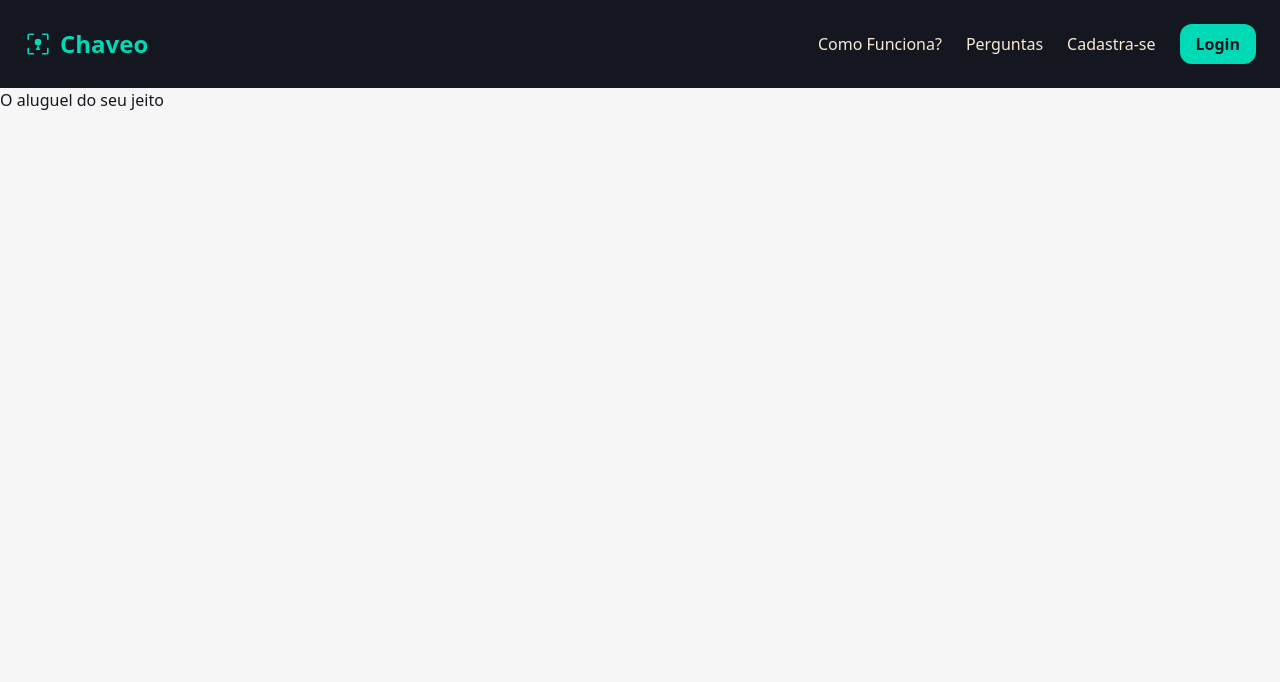
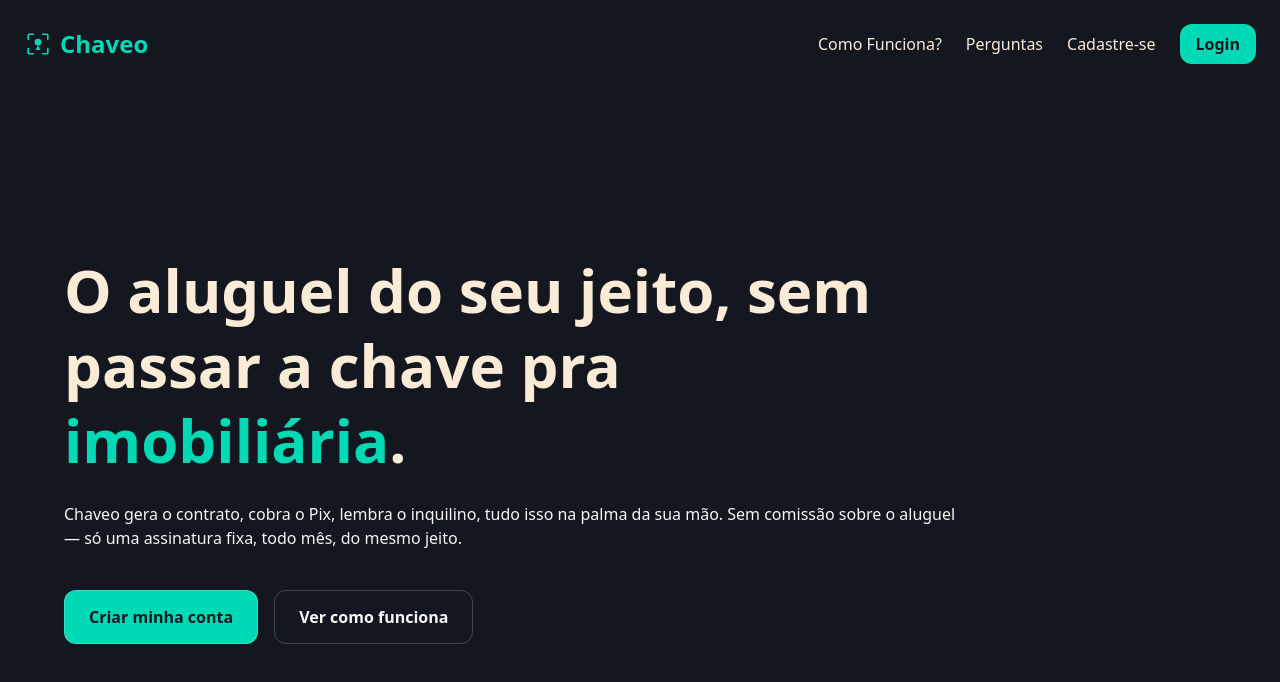
Before and after one commit to leo-furlan12/Chaveo, a Next.js app in the folder frontend/: page / in a window 1280 px wide. Shown: the top 682 px of the page. Built offline with nearby package versions, Linux system fonts and the light colour scheme.

Commit message:
feat: texto do lado esquerdo da homepage (#3)

```diff
--- a/frontend/app/globals.css
+++ b/frontend/app/globals.css
@@ -54,3 +54,56 @@ body {
   background-color: var(--color-ink);
   color: var(--color-teal);
 }
+
+
+
+
+.apresentacao {
+  @apply min-h-[calc(100vh-80px)] flex items-center px-8 md:px-16;
+  background-color: var(--color-ink);
+  color: var(--color-paper);
+}
+
+
+.apresentacao-container {
+  @apply w-full;
+}
+
+.coluna-texto {
+  @apply max-w-4xl flex flex-col items-start;
+}
+
+.titulo-principal {
+  @apply text-4xl sm:text-5xl lg:text-6xl font-bold leading-tight mb-6;
+  color: antiquewhite;
+}
+
+.titulo-principal em{
+  font-style: normal;
+  color:var(--color-teal);
+}
+
+.botoes-acoes {
+  @apply flex flex-wrap gap-4 mt-10;
+}
+
+.btn-criar-conta{
+  @apply px-6 py-3.5 rounded-xl font-bold border border-white/20 transition-colors;
+  background-color: var(--color-teal);
+  color:var(--color-ink);
+}
+
+.btn-criar-conta:hover {
+  filter: brightness(0.95);
+  background-color: var(--color-ink);
+  color: var(--color-teal);
+}
+
+.btn-ver-funciona {
+  @apply px-6 py-3.5 rounded-xl font-bold border border-white/20 transition-colors;
+  color: var(--color-paper);
+}
+
+.btn-ver-funciona:hover {
+  border-color: rgba(255, 255, 255, 0.5);
+}
--- a/frontend/app/page.tsx
+++ b/frontend/app/page.tsx
@@ -42,21 +42,35 @@ export default function Homepage() {
         <nav className="menu">
           <a href="#" className="item-menu">Como Funciona?</a>
           <a href="#" className="item-menu">Perguntas</a>
-          <a href="#" className="item-menu">Cadastra-se</a>
+          <a href="#" className="item-menu">Cadastre-se</a>
           <a href="#" className="botao-login">Login</a>
         </nav>
       </header>
 
       <main>
+        <section className="apresentacao">
+          <div className="coluna-texto">
+            <h1 className="titulo-principal">
+              O aluguel do seu jeito,
+              sem passar a chave
+              pra <em>imobiliária</em>.
+            </h1>
 
-        <section className="apresentacao">
-          <div className="texto-apresentacao">
-            <h1 className="titulo-principal">
-              O aluguel do seu jeito
-            </h1>
+            <p className="texto-apoio">
+              Chaveo gera o contrato, cobra o Pix, lembra o inquilino, tudo isso na palma da sua mão.
+              Sem comissão sobre o aluguel — só uma assinatura fixa, todo mês, do mesmo jeito.
+            </p>
+
+            <div className="botoes-acoes">
+              <a href="#teste" className="btn-criar-conta">
+                Criar minha conta
+              </a>
+              <a href="#como-funciona" className="btn-ver-funciona">
+                Ver como funciona
+              </a>
+            </div>
           </div>
         </section>
-
       </main>
     </>
   );
```
